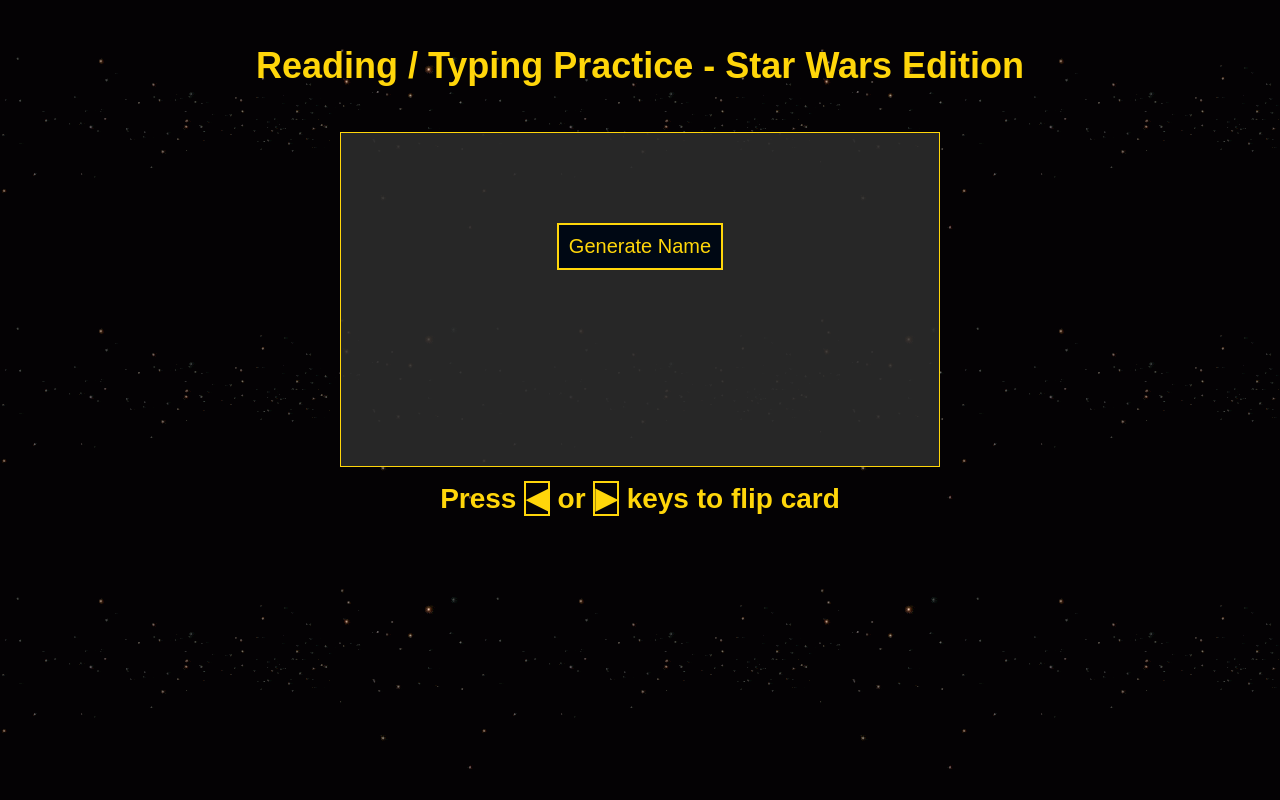
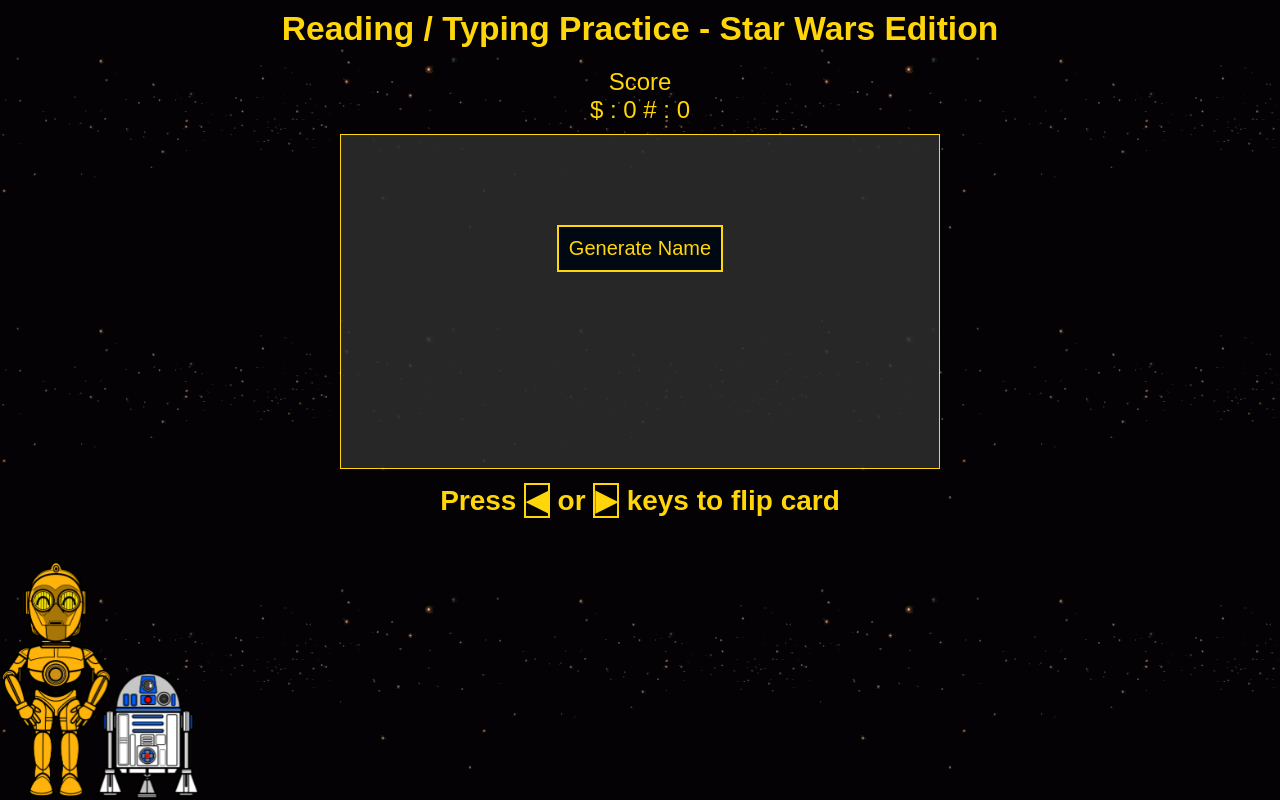
Before and after one commit to KortMiranda/SEI32221-Unit-1-Project, a PHP site: page / in a window 1280 px wide. Run offline with PHP 8.4, Linux system fonts and the light colour scheme; some web fonts are replaced.

Commit message:
added score count

```diff
--- a/index.html
+++ b/index.html
@@ -10,6 +10,13 @@
 </head>
 <body>
     <h1>Reading / Typing Practice - Star Wars Edition </h1>
+
+    <div class="score">Score
+    <p>
+        $ : <span class="correct"></span>
+       # : <span class="incorrect"></span>
+    </p>
+    </div>
 
         <div class="scene scene--card">
             <div class="card">
@@ -31,7 +38,8 @@
             </div>
         </div>
 
-    <h2 class="directions">Press <span>&#9664</span> or <span>&#9654</span> keys to flip card</h2>
+        <h2 class="directions">Press <span class="arrows">&#9664</span> or <span class="arrows">&#9654</span> keys to flip card</h2>
+        <img class="r2-d2" src="resources/pngfind.com-star-destroyer-png-1780592.png">
 
     <div id="modal-correct">
         <div id="modal-textbox">
--- a/script.js
+++ b/script.js
@@ -13,6 +13,14 @@
 const card = document.querySelector('.card')
 const correctAudio = document.querySelector('#correct-audio')
 const incorrectAudio = document.querySelector('#incorrect-audio')
+const correctCount = document.querySelector('.correct')
+const incorrectCount = document.querySelector('.incorrect')
+let correctScore = 0
+correctCount.innerHTML = correctScore
+let incorrectScore = 0
+incorrectCount.innerHTML = incorrectScore
+
+
 
 async function getData() {
     let randomId = Math.floor(Math.random() * 80) //has be declared within the function before the url
@@ -29,7 +37,6 @@
     })
     .catch(err => console.log('something went wrong', err))
 }
-
 
 const checkAnswer = () => {
     if(inputText.value.toLowerCase() === charBack.innerHTML.toLowerCase() || inputText.value === charBack.innerHTML) {
@@ -65,15 +72,18 @@
 
 const closeModal = () => {
     incorrectModal.style.display = 'none';
+    incorrectScore++
+    incorrectCount.innerHTML = incorrectScore
 
 }
 
-const nextCard = (keyEvent) => {
+const nextCard = () => {
     correctModal.style.display = 'none';
     card.classList.toggle('is-flipped')
     getData()
+    correctScore++
+    correctCount.innerHTML = correctScore
 }
-
 
 
 genButton.addEventListener('click', getData)
--- a/styles.css
+++ b/styles.css
@@ -22,8 +22,9 @@
 
 h1{
     font-family: 'Star Jedi', arial, sans-serif;
-    font-size: 2.25em;
-    padding: 45px;
+    font-size: 2.10em;
+    padding: 10px;
+
 }
 
 h2{
@@ -34,12 +35,20 @@
     font-size: 1.5em
 }
 
+.score{
+    font-family: 'Star Jedi', arial, sans-serif;
+    font-size: 1.5em;
+    padding: 10px;
+
+}
+
+
 .directions{
     font-size: 1.75em;
 }
 
 
-span {
+.arrows {
     border: solid 2px
 }
 
@@ -171,3 +180,16 @@
     line-height: 75%;
     padding: 30px;
 }
+
+.r2-d2{
+    width: 200px;
+    position: fixed;
+    left: 0;
+    bottom: 0;
+}
+
+@media only screen and (max-width: 750px) {
+    .r2-d2 {
+        width: 150px;
+    }
+}
```
Also changed, not shown: resources/droids.png (added), resources/pngfind.com-star-destroyer-png-1780592.png (added).
